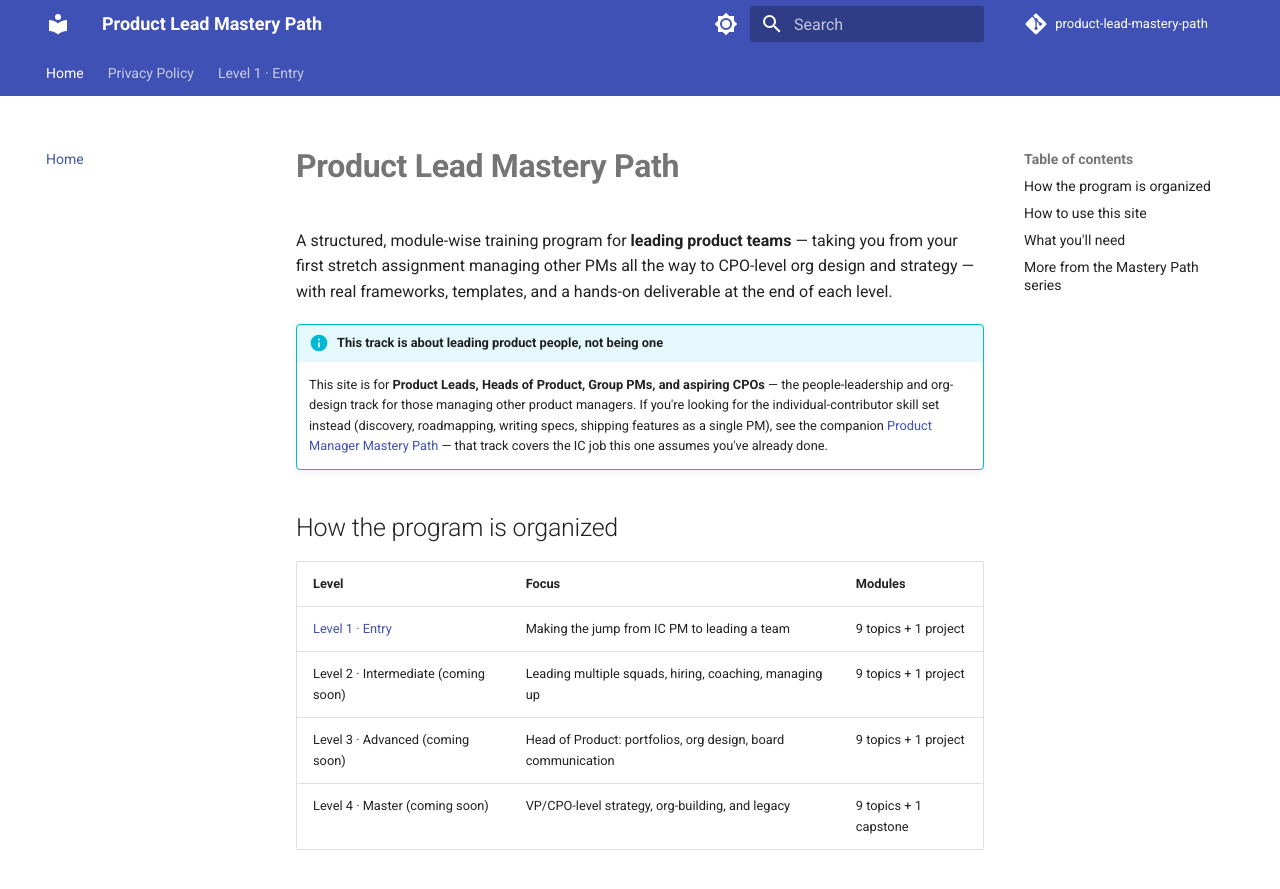
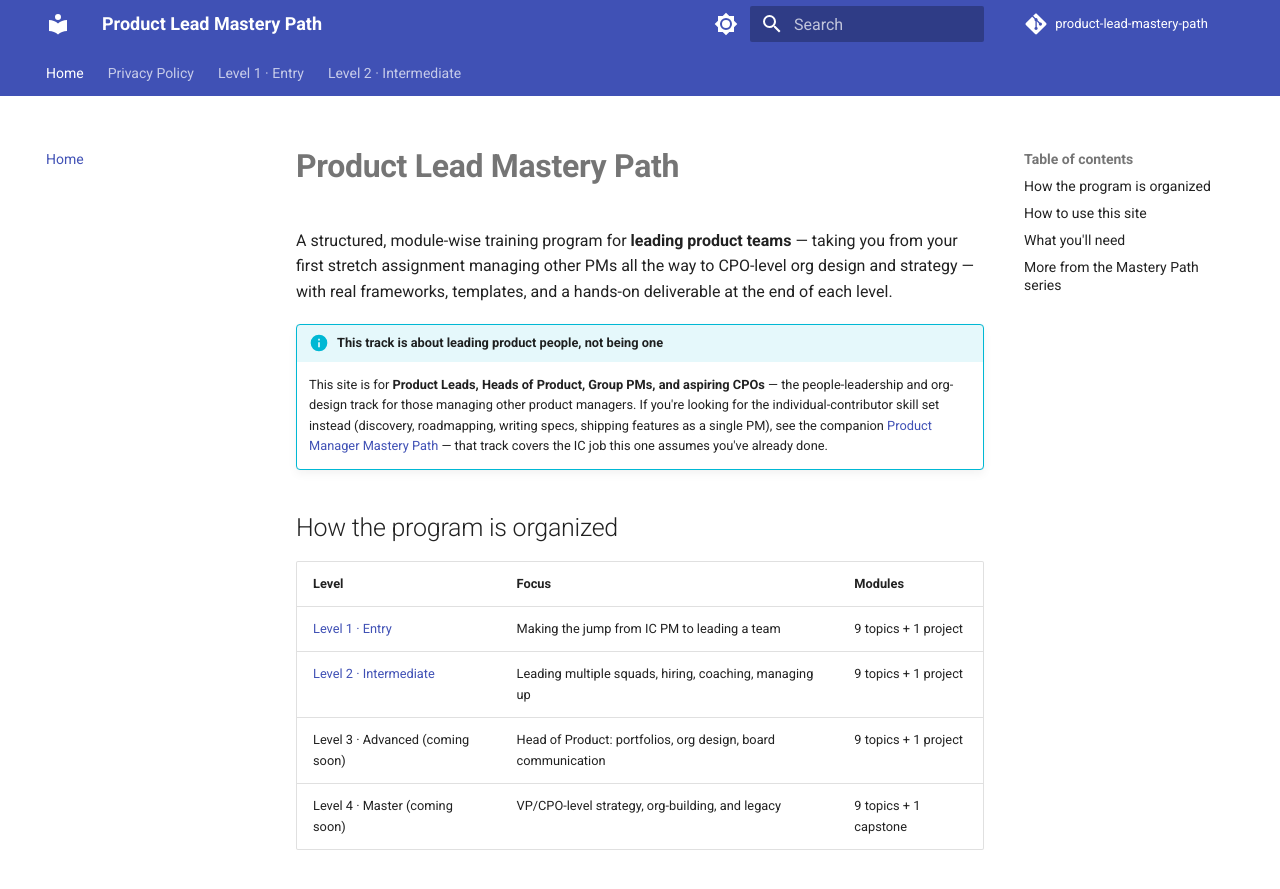
Before and after one commit to SIGILIPELLI/product-lead-mastery-path, an MkDocs documentation site: the page built from docs/index.md, in a window 1280 px wide and 900 px high. Shown: the top 889 px of the window. Built offline with MkDocs 1.6.1 and Material for MkDocs 9.7.7, drawn with Linux system fonts in a browser that asks for light colours; comment, search, counter and statistics services are not loaded; part of the change alters nothing that is shown.

Commit message:
Restore finished level(s) to nav/sitemap/homepage
Real content is now written for this level; lifting the interim
AdSense thin-content exclusion put in place while it was still stubs.

Co-Authored-By: Claude Opus 5 <noreply@anthropic.com>

```diff
--- a/docs/index.md
+++ b/docs/index.md
@@ -24,7 +24,7 @@ hands-on deliverable at the end of each level.
 | Level | Focus | Modules |
 |-------|-------|---------|
 | [Level 1 · Entry](level-1/index.md) | Making the jump from IC PM to leading a team | 9 topics + 1 project |
-| Level 2 · Intermediate (coming soon) | Leading multiple squads, hiring, coaching, managing up | 9 topics + 1 project |
+| [Level 2 · Intermediate](level-2/index.md) | Leading multiple squads, hiring, coaching, managing up | 9 topics + 1 project |
 | Level 3 · Advanced (coming soon) | Head of Product: portfolios, org design, board communication | 9 topics + 1 project |
 | Level 4 · Master (coming soon) | VP/CPO-level strategy, org-building, and legacy | 9 topics + 1 capstone |
 
--- a/mkdocs.yml
+++ b/mkdocs.yml
@@ -62,8 +62,19 @@ nav:
       - "08 · Basic Org Design for Product Teams": level-1/08-basic-org-design.md
       - "09 · Hiring PMs Basics": level-1/09-hiring-pms-basics.md
       - "10 · Project — Product Team Charter & Rituals Plan": level-1/10-project-team-charter.md
+  - "Level 2 · Intermediate":
+      - Overview: level-2/index.md
+      - "Advanced Product Team Leadership": level-2/01-advanced-team-leadership.md
+      - "Managing Multiple Product Squads": level-2/02-managing-multiple-squads.md
+      - "Performance Management for PMs": level-2/03-performance-management.md
+      - "Cross-Functional Leadership": level-2/04-cross-functional-leadership.md
+      - "Product Strategy Cascading": level-2/05-strategy-cascading.md
+      - "Advanced Hiring & Interviewing for Product": level-2/06-advanced-hiring-interviewing.md
+      - "Coaching PMs on Discovery & Delivery": level-2/07-coaching-discovery-delivery.md
+      - "Managing Up": level-2/08-managing-up.md
+      - "Budget & Resourcing for Product Teams": level-2/09-budget-resourcing.md
+      - "Project — Hiring & Team-Scaling Plan": level-2/10-project-hiring-scaling-plan.md
 # --- auto-pruned stub levels (see AdSense low-value-content fix) ---
 exclude_docs: |
-  level-2/*.md
   level-3/*.md
   level-4/*.md
```
